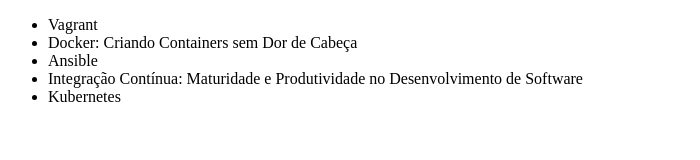
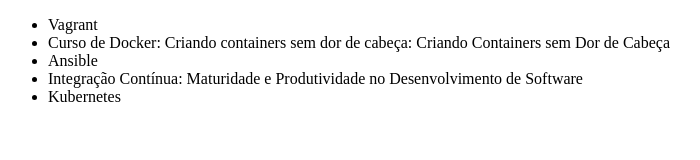
Before and after one commit to AmandaPardinho/git-github, a plain HTML site: page index.html in a window 1280 px wide. Shown: the whole page, without its empty margins (0-700 px from the left). Drawn offline with Linux system fonts and the light colour scheme.

Commit message:
Atualizando nome do curso de Docker

```diff
--- a/index.html
+++ b/index.html
@@ -8,7 +8,7 @@
 <body>
     <ul>
         <li>Vagrant</li>
-        <li>Docker: Criando Containers sem Dor de Cabeça</li>
+        <li>Curso de Docker: Criando containers sem dor de cabeça: Criando Containers sem Dor de Cabeça</li>
         <li>Ansible</li>
         <li>Integração Contínua: Maturidade e Produtividade no Desenvolvimento de Software</li>
         <li>Kubernetes</li>
```
